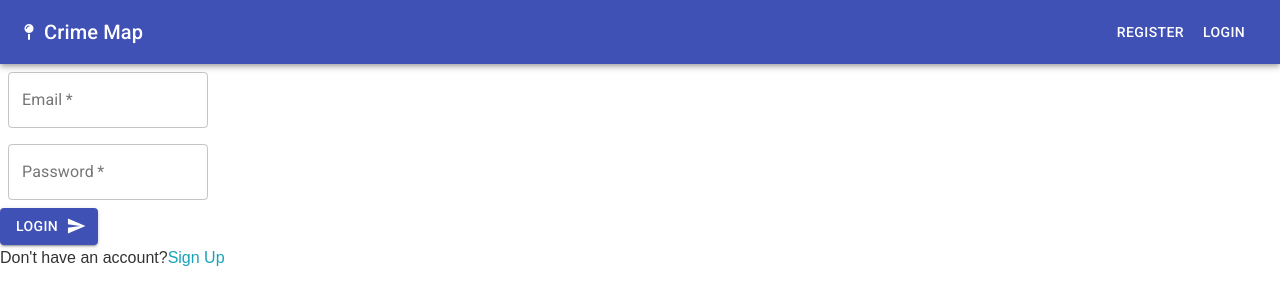
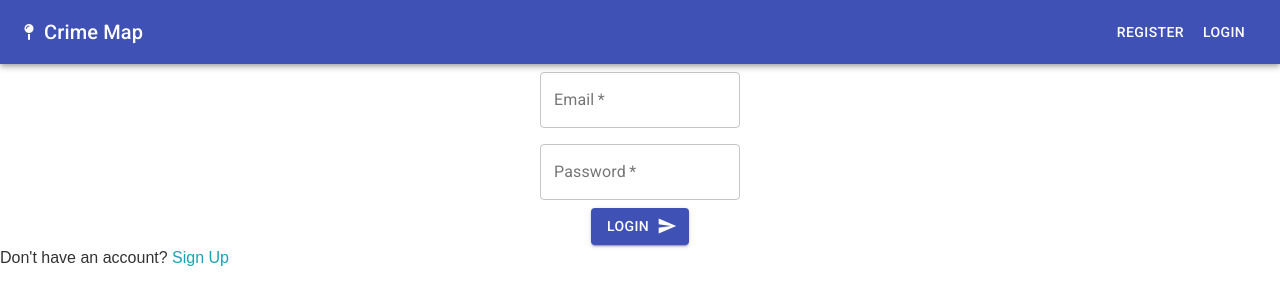
Before and after one commit to RdotSilva/MERN-PVD-Crime-Map, a React (Create React App) app in the folder client/: page /login in a window 1280 px wide. Shown: the top 304 px of the page. Built offline with nearby package versions, Linux system fonts and the light colour scheme; no server answers.

Commit message:
Add center styling

```diff
--- a/client/src/components/auth/Login.js
+++ b/client/src/components/auth/Login.js
@@ -19,6 +19,9 @@ const useStyles = makeStyles(theme => ({
     button: {
       margin: theme.spacing(1)
     }
+  },
+  center: {
+    textAlign: "center"
   }
 }));
 
@@ -58,7 +61,7 @@ const Login = () => {
         autoComplete="off"
         onSubmit={e => onSubmit(e)}
       >
-        <div>
+        <div className={classes.center}>
           <TextField
             id="outlined-name"
             label="Email"
@@ -69,9 +72,10 @@ const Login = () => {
             required
           />
         </div>
-        <div>
+        <div className={classes.center}>
           <TextField
             id="outlined-name"
+            type="password"
             label="Password"
             name="password"
             value={password}
@@ -80,6 +84,7 @@ const Login = () => {
             required
           />
         </div>
+        <div className={classes.center}>
           <Button
             variant="contained"
             color="primary"
@@ -89,10 +94,11 @@ const Login = () => {
           >
             Login
           </Button>
+        </div>
       </form>
-      <p>
+      <p className={classes.signUp}>
         Don't have an account?
-        <Link to="/register">Sign Up</Link>
+        <Link to="/register"> Sign Up</Link>
       </p>
     </Fragment>
   );
```
Lines whose indentation alone changed are shown as unchanged.
